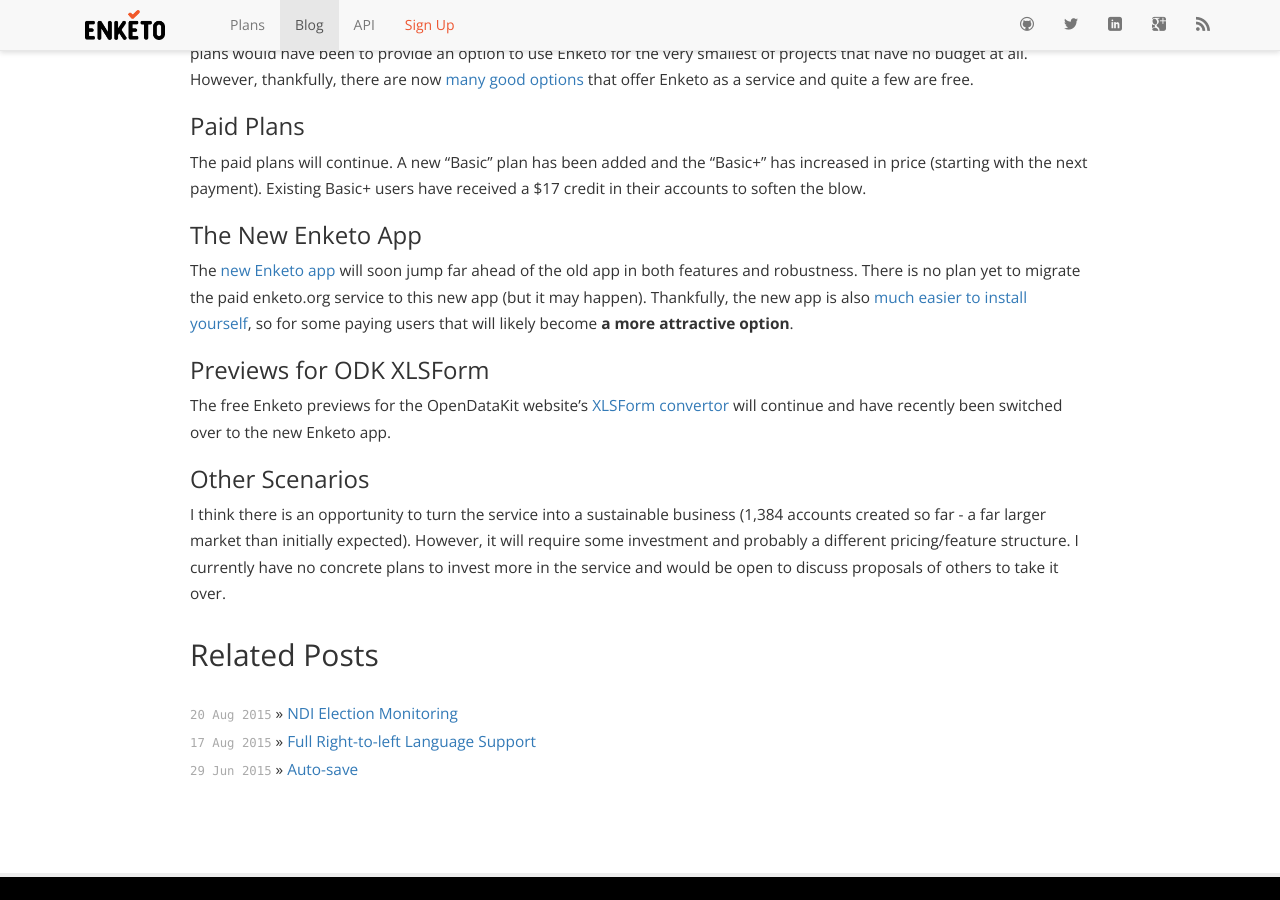
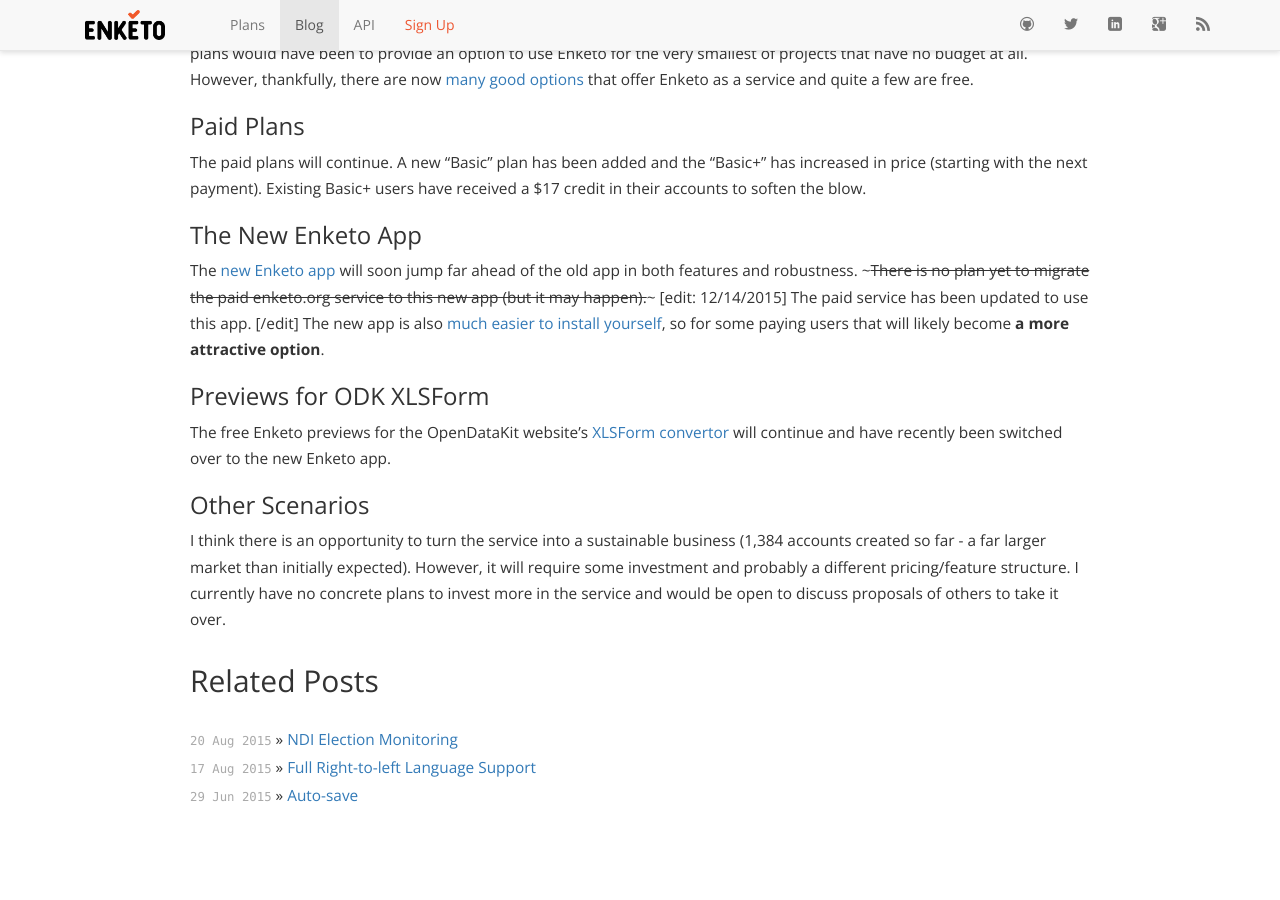
Before and after one commit to enketo/blog, a Jekyll site: the page built from _posts/2015-04-13-plan-changes.md, in a window 1280 px wide and 900 px high, scrolled down 678 px. Built offline with Jekyll 4.4.1, drawn with Linux system fonts in a browser that asks for light colours; nearby versions of some CDN libraries; Markdown is read by kramdown in place of the engine named in the settings; comment, search, counter and statistics services are not loaded.

Commit message:
changed: updated plan changes page

```diff
--- a/_posts/2015-04-13-plan-changes.md
+++ b/_posts/2015-04-13-plan-changes.md
@@ -25,7 +25,7 @@
 
 ### The New Enketo App
 
-The [new Enketo app](/enketo-express) will soon jump far ahead of the old app in both features and robustness. There is no plan yet to migrate the paid enketo.org service to this new app (but it may happen). Thankfully, the new app is also [much easier to install yourself](https://github.com/enketo/enketo-express#how-to-install-anywhere), so for some paying users that will likely become **a more attractive option**.
+The [new Enketo app](/enketo-express) will soon jump far ahead of the old app in both features and robustness. ~~~There is no plan yet to migrate the paid enketo.org service to this new app (but it may happen).~~~ [edit: 12/14/2015] The paid service has been updated to use this app. [/edit] The new app is also [much easier to install yourself](https://github.com/enketo/enketo-express#how-to-install-anywhere), so for some paying users that will likely become **a more attractive option**.
 
 ### Previews for ODK XLSForm
 
```
